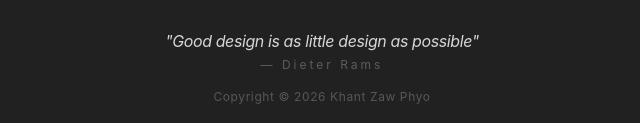
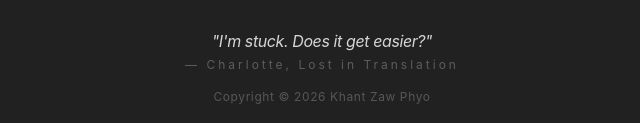
Before and after one commit to khantzawphyo/khantzawphyo.github.io, an Astro site: page / in a window 1280 px wide. Shown: the part 2148-2271 px from the top of the page, without its empty margins (318-958 px from the left). Built offline with nearby package versions, Linux system fonts and the light colour scheme; Astro itself is replaced by a stand-in of ours.

Commit message:
Update footer quote

```diff
--- a/src/components/Footer.astro
+++ b/src/components/Footer.astro
@@ -19,12 +19,12 @@
     <div class='space-y-4'>
       <div class='space-y-1'>
         <p class='text-lead-300 font-serif text-base tracking-tight italic'>
-          "Good design is as little design as possible"
+          "I'm stuck. Does it get easier?"
         </p>
         <p
           class='text-lead-500 font-serif text-xs tracking-[0.25em] opacity-70'
         >
-          — Dieter Rams
+          — Charlotte, Lost in Translation
         </p>
       </div>
 
```
